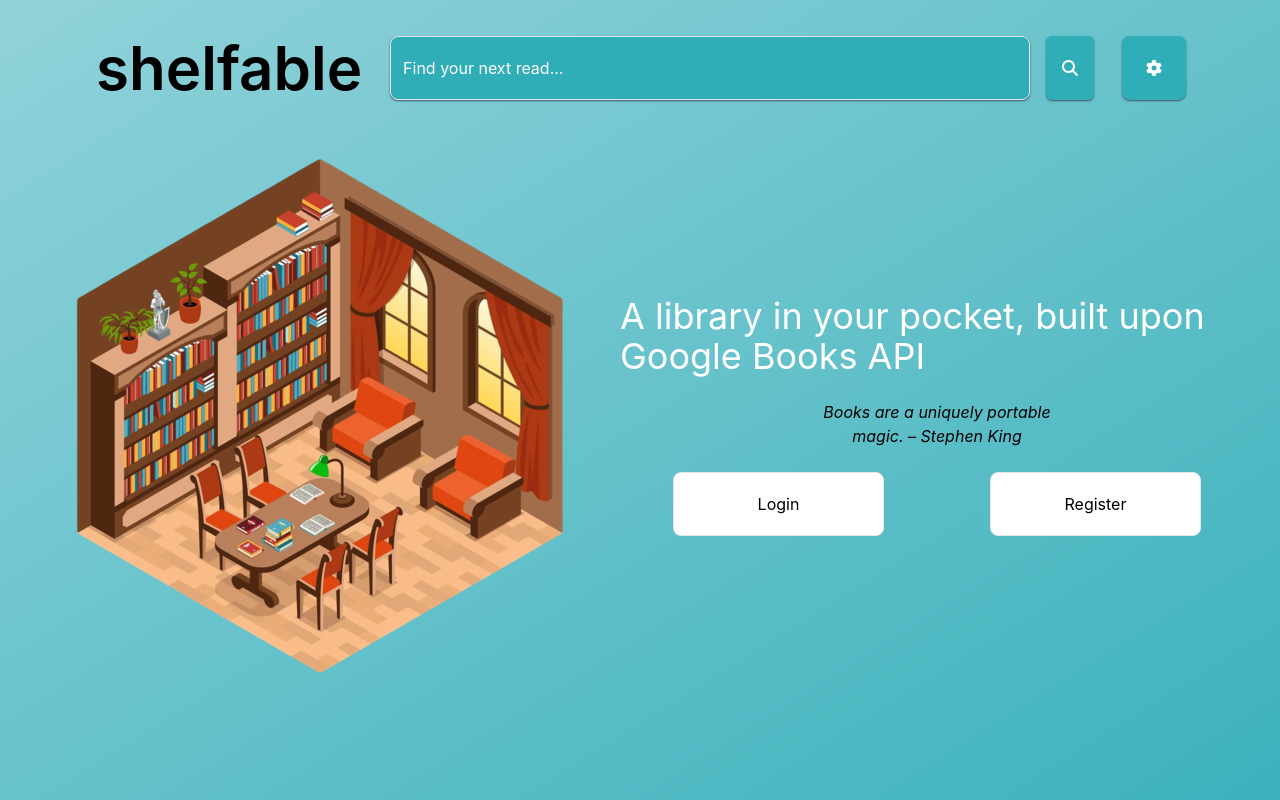
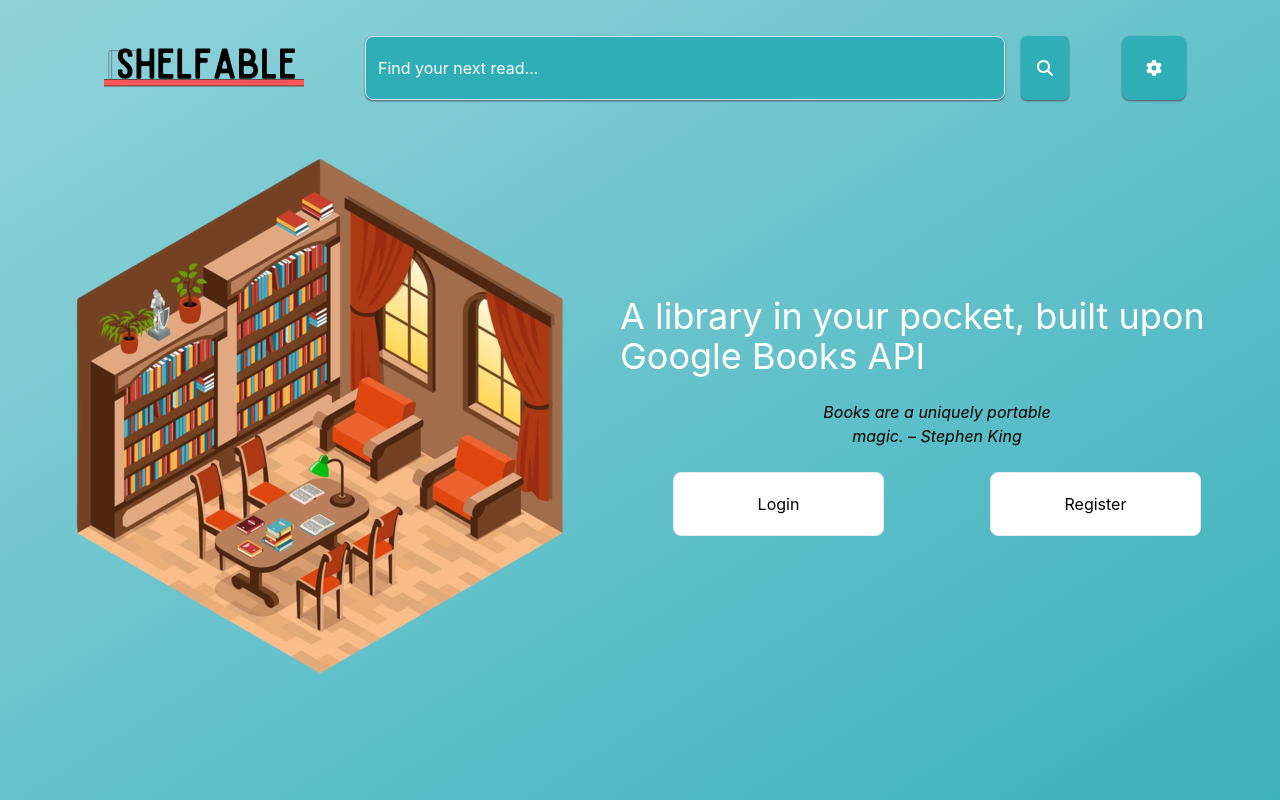
Before and after one commit to Alberto23B/shelfable, a React (Vite) app in the folder client/: page / in a window 1280 px wide. Built offline with nearby package versions, Linux system fonts and the light colour scheme; no server answers.

Commit message:
Change header to svg

```diff
--- a/client/src/presentational/Header.jsx
+++ b/client/src/presentational/Header.jsx
@@ -1,11 +1,11 @@
+import shelfable from "../img/shelfable.svg";
+
 export default function Header() {
   return (
-    <header className="w-1/3 mr-8 md:w-fit md:mx-4 md:mr-0 shrink">
+    <header className="mr-8 w-max md:w-fit md:mx-4 md:mr-0">
       <div className="w-full">
         <a href="/">
-          <h1 className="mb-0 font-sans text-4xl font-semibold md:text-6xl">
-            shelfable
-          </h1>
+          <img src={shelfable} alt="site header" className="px-10 lg:px-2" />
         </a>
       </div>
     </header>
```
Also changed, not shown: client/src/img/shelfable.svg (added).
